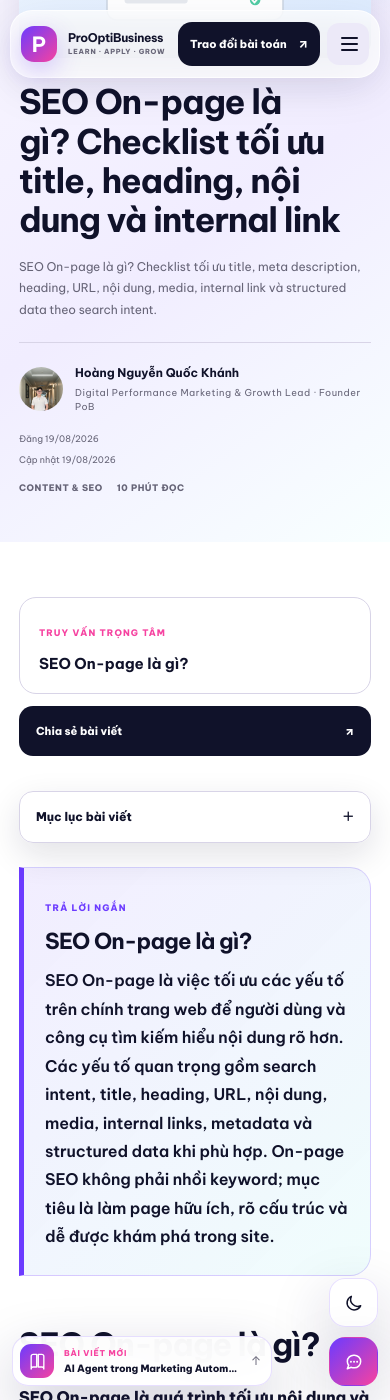
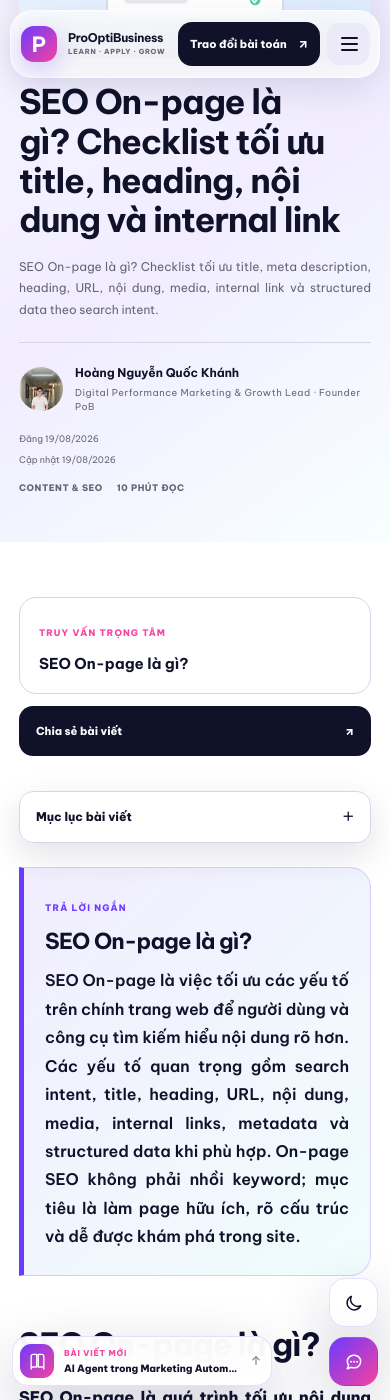
Before and after one commit to prooptibusiness/prooptibusiness.github.io, a Jekyll site: the page built from _posts/2026-08-19-seo-onpage-la-gi.md, in a window 390 px wide and 1400 px high, scrolled down 284 px. Built offline with Jekyll 4.4.1, drawn with Linux system fonts in a browser that asks for light colours.

Commit message:
Căn đều văn bản dài trong trang đọc bài

```diff
--- a/assets/pob-post-cover.css
+++ b/assets/pob-post-cover.css
@@ -84,6 +84,23 @@
   color: var(--blog-muted);
 }
 
+/* Long-form reading typography: Word-style justified paragraphs.
+   Keep headings, metadata and labels left-aligned for hierarchy. */
+.post-deck,
+.post-answer p,
+.post-content p,
+.post-content li,
+.post-content blockquote,
+.post-faq details p,
+.post-author-card p {
+  text-align: justify;
+  text-align-last: left;
+  text-justify: inter-word;
+  word-break: normal;
+  overflow-wrap: break-word;
+  hyphens: auto;
+}
+
 @media (max-width: 1120px) {
   .post-hero-grid {
     gap: 30px;
@@ -166,6 +183,18 @@
     margin-top: 15px;
     font-size: 9px;
   }
+
+  .post-deck,
+  .post-answer p,
+  .post-content p,
+  .post-content li,
+  .post-content blockquote,
+  .post-faq details p,
+  .post-author-card p {
+    text-justify: inter-word;
+    letter-spacing: normal;
+    word-spacing: normal;
+  }
 }
 
 @media (max-width: 420px) {
```
